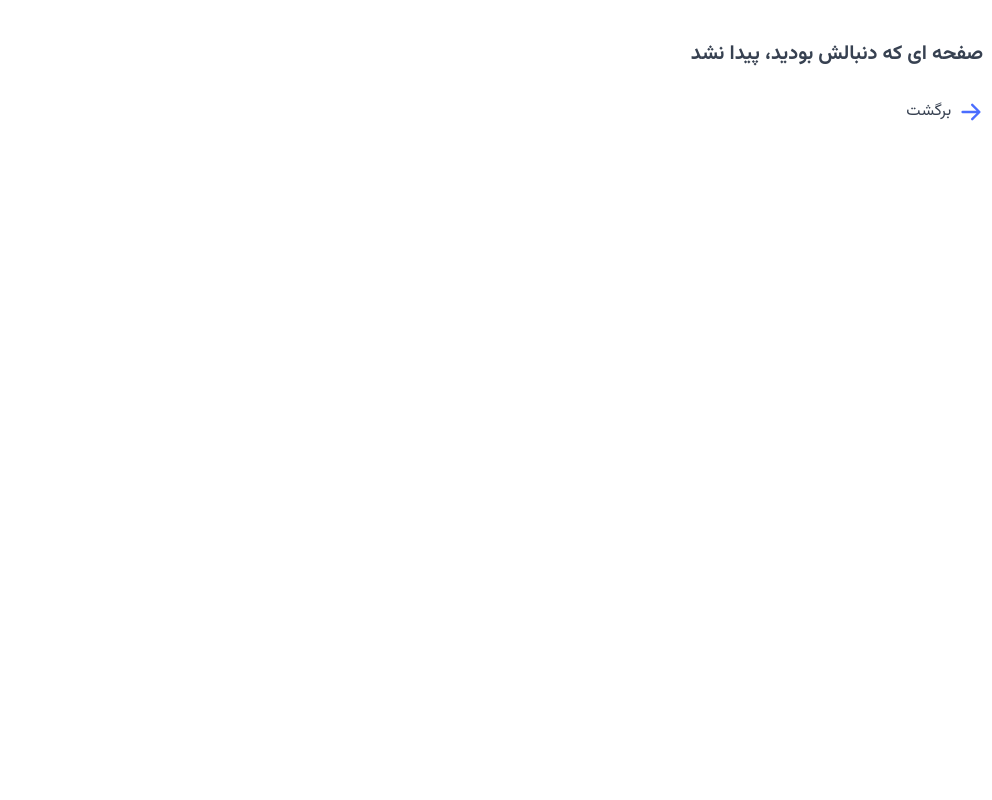
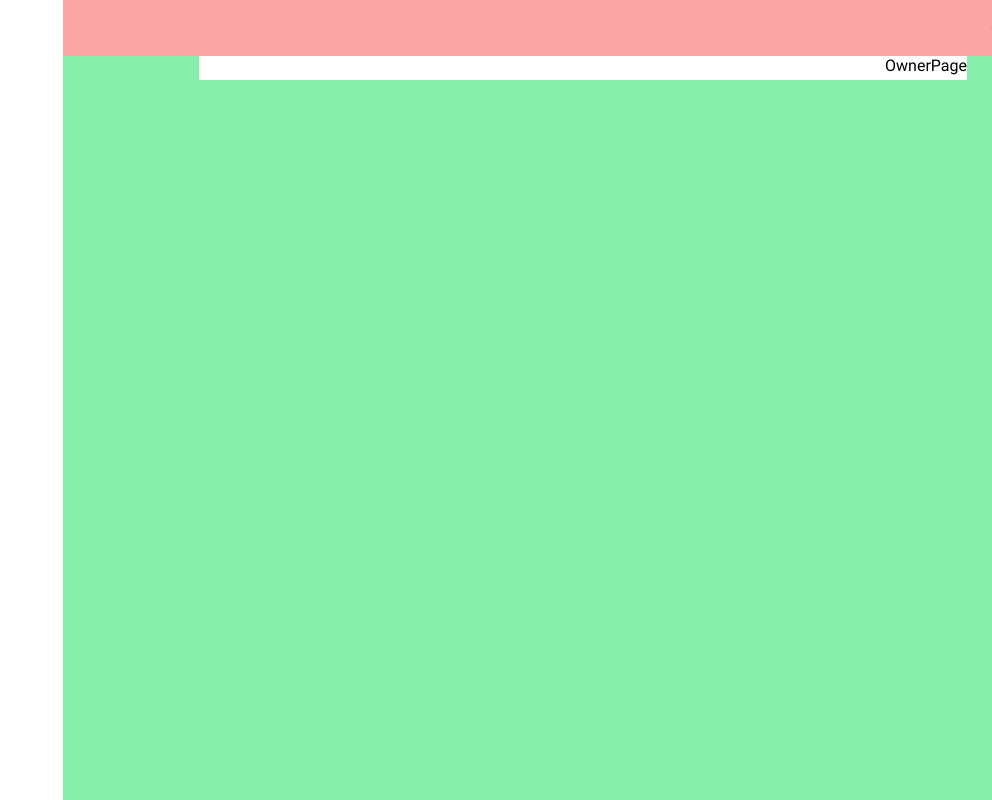
Before and after one commit to mehrabFronto/Freelancering-App-Project, a React (Vite) app: page /owner in a window 1280 px wide. Shown: the whole page, without its empty margins (288-1280 px from the left). Built offline with nearby package versions, Linux system fonts and the light colour scheme.

Commit message:
owner page structure

```diff
--- a/src/App.jsx
+++ b/src/App.jsx
@@ -5,6 +5,8 @@ import Auth from "./pages/Auth";
 import CompleteProfile from "./pages/CompleteProfile";
 import Home from "./pages/Home";
 import NotFound from "./pages/NotFound";
+import Owner from "./pages/Owner";
+import AppLayout from "./ui/AppLayout";
 
 const queryClient = new QueryClient();
 
@@ -12,7 +14,6 @@ const App = () => {
    return (
       <QueryClientProvider client={queryClient}>
          <Toaster />
-         <div className="container">
          <Routes>
             <Route
                path="/"
@@ -26,12 +27,17 @@ const App = () => {
                path="/complete-profile"
                element={<CompleteProfile />}
             />
+            <Route element={<AppLayout />}>
+               <Route
+                  path="/owner"
+                  element={<Owner />}
+               />
+            </Route>
             <Route
                path="*"
                element={<NotFound />}
             />
          </Routes>
-         </div>
       </QueryClientProvider>
    );
 };
--- a/src/pages/Home.jsx
+++ b/src/pages/Home.jsx
@@ -1,6 +1,8 @@
 const Home = () => {
    return (
-      <div className="text-primary-900 text-3xl font-bold p-4">صفحه اصلی</div>
+      <div className="container text-primary-900 text-3xl font-bold p-4">
+         صفحه اصلی
+      </div>
    );
 };
 
--- /dev/null
+++ b/src/pages/Owner.jsx
@@ -0,0 +1,5 @@
+const Owner = () => {
+   return <div>OwnerPage</div>;
+};
+
+export default Owner;
--- /dev/null
+++ b/src/ui/AppLayout.jsx
@@ -0,0 +1,19 @@
+import { Outlet } from "react-router-dom";
+import Header from "./Header";
+import Sidebar from "./Sidebar";
+
+const AppLayout = () => {
+   return (
+      <div className="grid grid-rows-[auto_1fr] grid-cols-[15rem_1fr] h-screen">
+         <Header />
+         <Sidebar />
+         <div className="bg-green-300 pb-8 overflow-y-auto">
+            <div className="mx-auto max-w-screen-md bg-secondary-0">
+               <Outlet />
+            </div>
+         </div>
+      </div>
+   );
+};
+
+export default AppLayout;
--- /dev/null
+++ b/src/ui/Header.jsx
@@ -0,0 +1,5 @@
+const Header = () => {
+   return <div className="bg-red-300 py-4 px-8">app header</div>;
+};
+
+export default Header;
--- /dev/null
+++ b/src/ui/Sidebar.jsx
@@ -0,0 +1,5 @@
+const Sidebar = () => {
+   return <div className="bg-blue-300 row-start-1 row-span-2">app sidebar</div>;
+};
+
+export default Sidebar;
```
Lines whose indentation alone changed are shown as unchanged.
